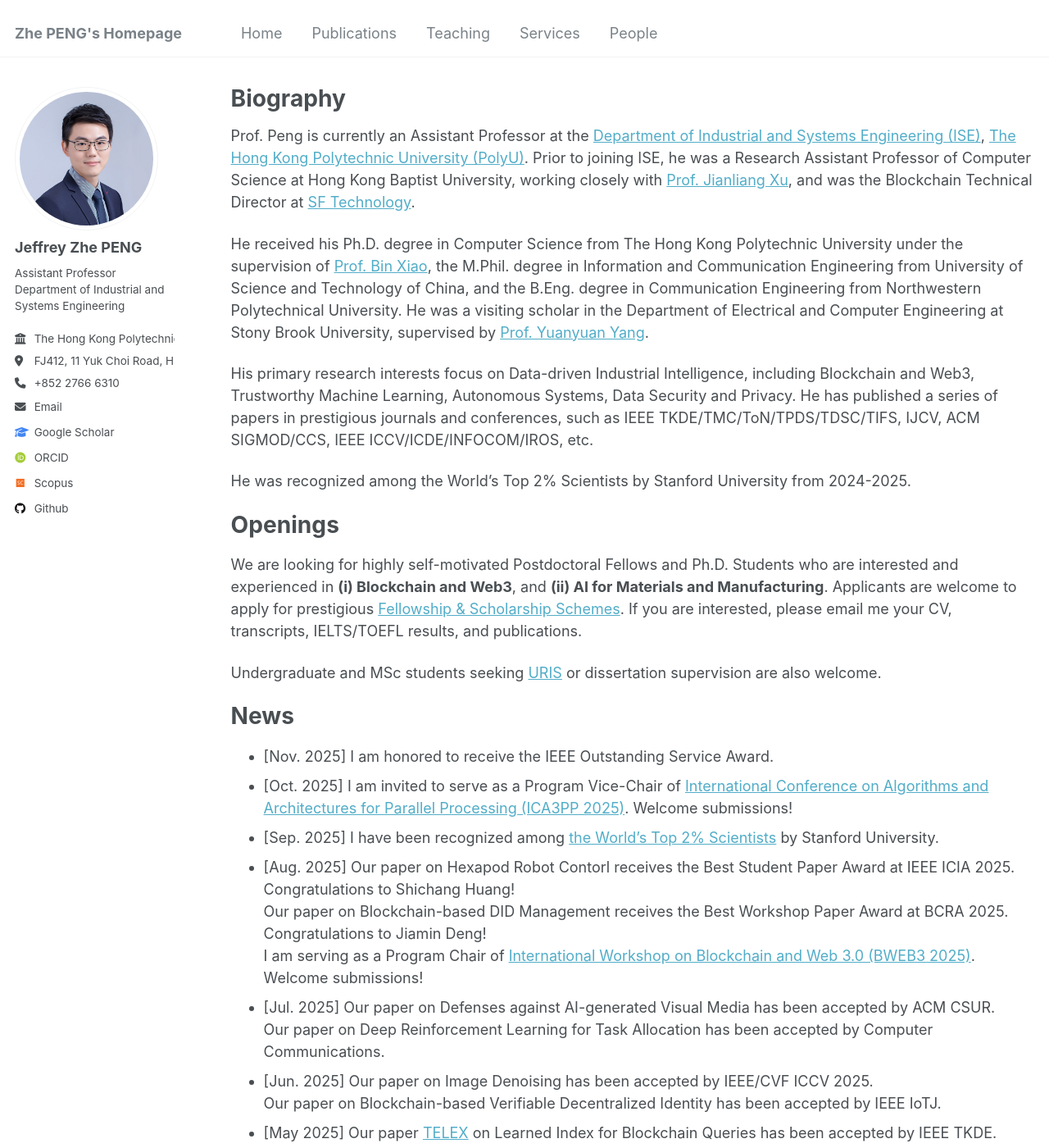
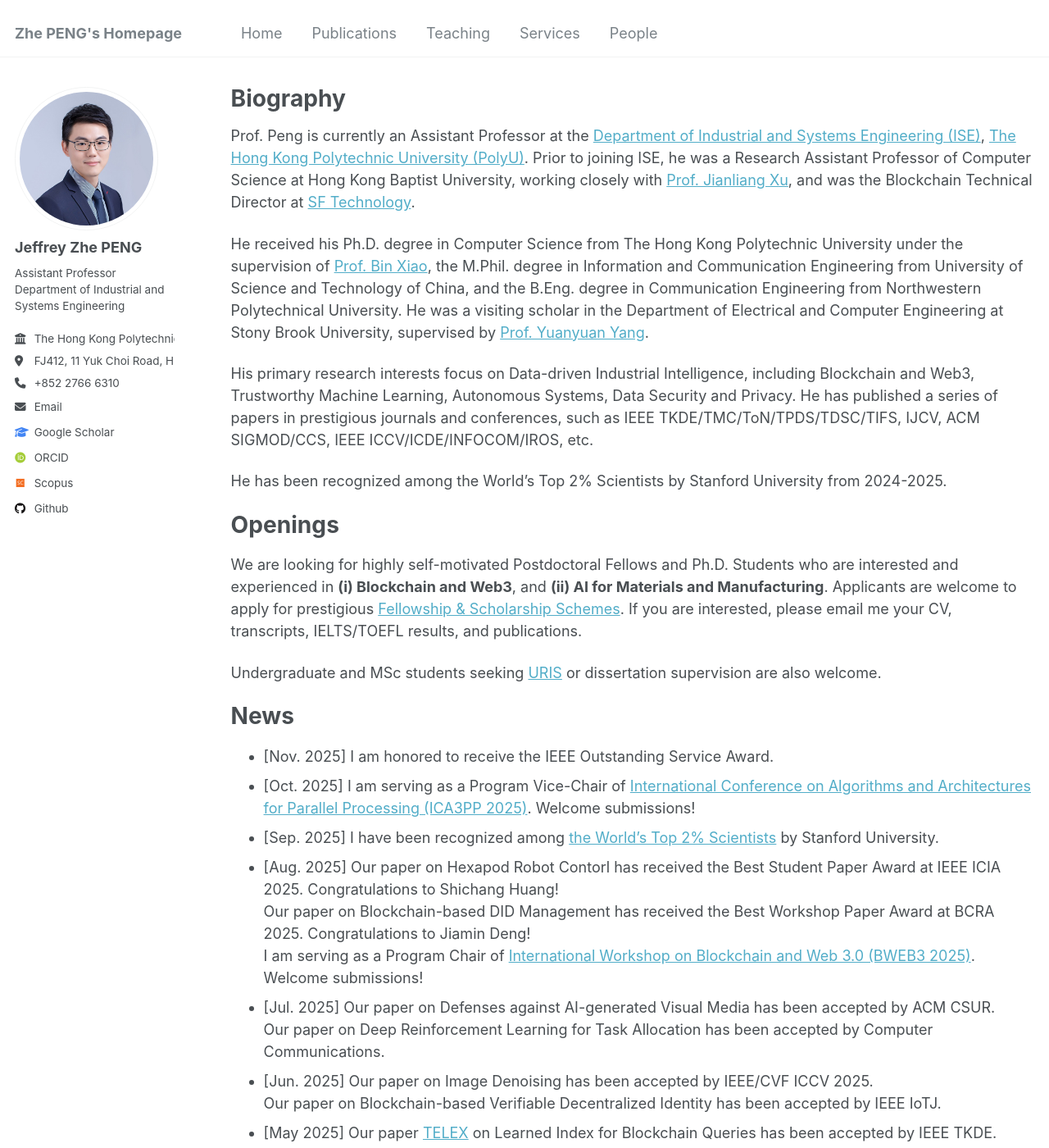
Before and after one commit to PENG-Zhe/peng-zhe.github.io, a Jekyll site: the page built from _pages/about.md, in a window 1280 px wide and 1400 px high. Shown: the whole window at 82% size. Built offline with Jekyll 4.4.1, drawn with Linux system fonts in a browser that asks for light colours; some web fonts are replaced.

Commit message:
Update about.md

```diff
--- a/_pages/about.md
+++ b/_pages/about.md
@@ -15,7 +15,7 @@ He received his Ph.D. degree in Computer Science from The Hong Kong Polytechnic
 
 His primary research interests focus on Data-driven Industrial Intelligence, including Blockchain and Web3, Trustworthy Machine Learning, Autonomous Systems, Data Security and Privacy. He has published a series of papers in prestigious journals and conferences, such as IEEE TKDE/TMC/ToN/TPDS/TDSC/TIFS, IJCV, ACM SIGMOD/CCS, IEEE ICCV/ICDE/INFOCOM/IROS, etc.
 
-He was recognized among the World’s Top 2% Scientists by Stanford University from 2024-2025.
+He has been recognized among the World’s Top 2% Scientists by Stanford University from 2024-2025.
 
 
 # Openings
@@ -27,10 +27,10 @@ Undergraduate and MSc students seeking [URIS](https://www.polyu.edu.hk/gs/ug-res
 # News
 <!-- -->
 - [Nov. 2025] I am honored to receive the IEEE Outstanding Service Award.
-- [Oct. 2025] I am invited to serve as a Program Vice-Chair of <a href="https://ieee-cybermatics.org/2025/ica3pp/index.html" target="_blank">International Conference on Algorithms and Architectures for Parallel Processing (ICA3PP 2025)</a>. Welcome submissions!
+- [Oct. 2025] I am serving as a Program Vice-Chair of <a href="https://ieee-cybermatics.org/2025/ica3pp/index.html" target="_blank">International Conference on Algorithms and Architectures for Parallel Processing (ICA3PP 2025)</a>. Welcome submissions!
 - [Sep. 2025] I have been recognized among <a href="https://elsevier.digitalcommonsdata.com/datasets/btchxktzyw/8" target="_blank">the World’s Top 2% Scientists</a> by Stanford University.
-- [Aug. 2025] Our paper on Hexapod Robot Contorl receives the Best Student Paper Award at IEEE ICIA 2025. Congratulations to Shichang Huang! <br>
-Our paper on Blockchain-based DID Management receives the Best Workshop Paper Award at BCRA 2025. Congratulations to Jiamin Deng! <br>
+- [Aug. 2025] Our paper on Hexapod Robot Contorl has received the Best Student Paper Award at IEEE ICIA 2025. Congratulations to Shichang Huang! <br>
+Our paper on Blockchain-based DID Management has received the Best Workshop Paper Award at BCRA 2025. Congratulations to Jiamin Deng! <br>
 I am serving as a Program Chair of <a href="https://bcra-conf.github.io/2025/program/panelBWEB3/" target="_blank">International Workshop on Blockchain and Web 3.0 (BWEB3 2025)</a>. Welcome submissions! <br>
 - [Jul. 2025] Our paper on Defenses against AI-generated Visual Media has been accepted by ACM CSUR. <br>
 Our paper on Deep Reinforcement Learning for Task Allocation has been accepted by Computer Communications.
```
